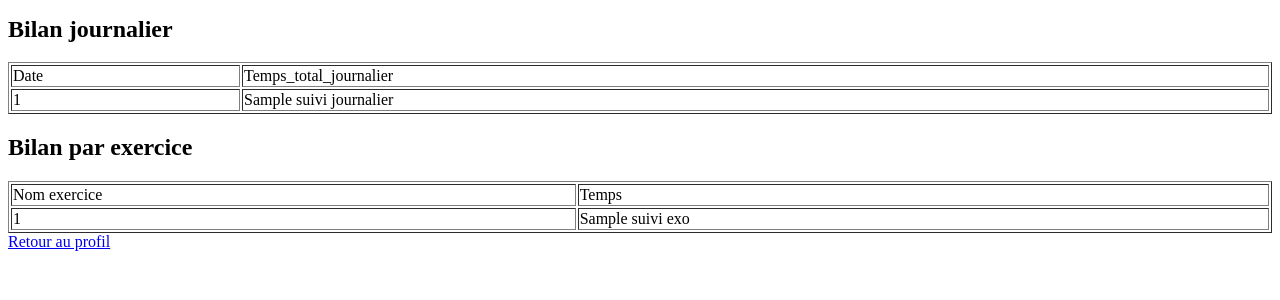
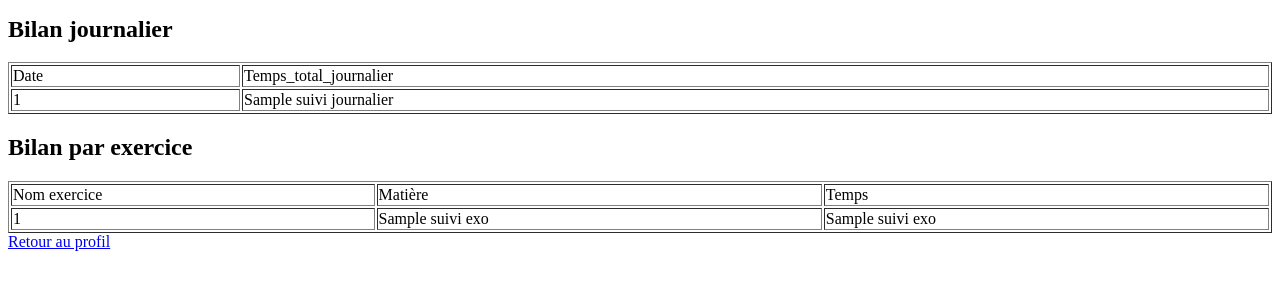
Before and after one commit to sarah-bjt/Workshop_archi, a Flask app: template templates/suivi_prof.html in a window 1280 px wide. Shown: the part 208-508 px from the top of the page. Run offline with Flask 3, Linux system fonts and the light colour scheme; the template is opened without the code that fills it: most values are stand-ins (such as "Sample title", 1, 10 or a date in 2020).

Commit message:
Update suivi_prof.html

```diff
--- a/templates/suivi_prof.html
+++ b/templates/suivi_prof.html
@@ -47,12 +47,14 @@
         <table border="1" width='100%'>
           <tr>
             <td>Nom exercice</td>
+            <td>Matière</td>
             <td>Temps</td>
           </tr>
           {% for suivi_exo in suivi_exo %}
           <tr>
             <td>{{suivi_exo[0]}}</td>
             <td>{{suivi_exo[1]}}</td>
+            <td>{{suivi_exo[2]}}</td>
           </tr>
           {% endfor %}
         </table>
```
